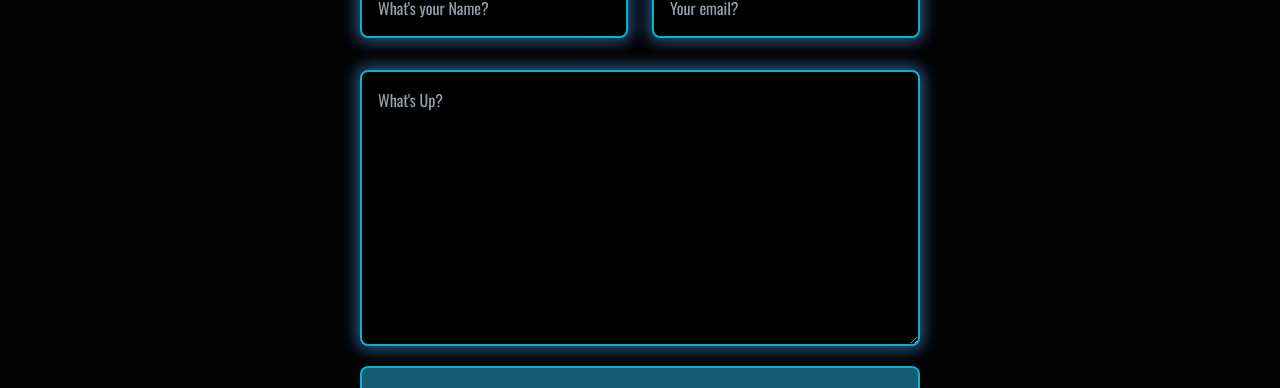
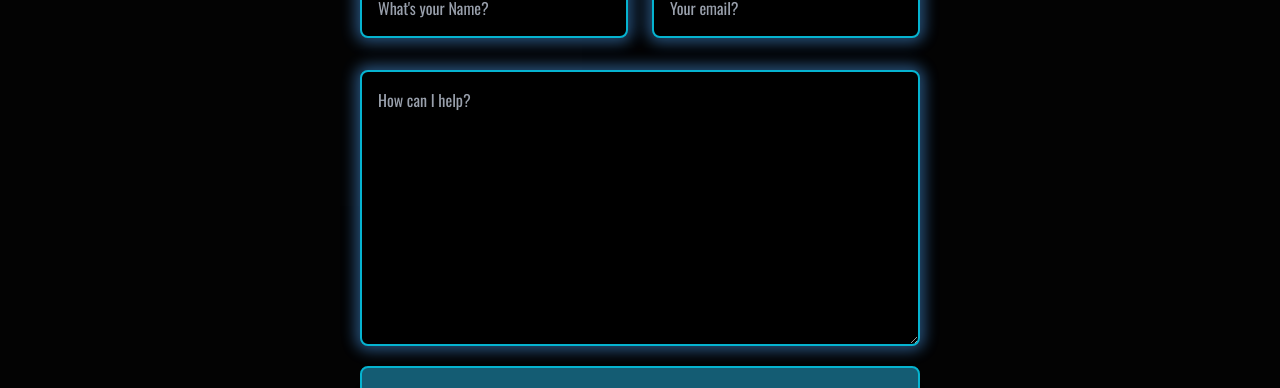
Before and after one commit to Shanehortonm/resume2024, a React (Vite) app: page / in a window 1280 px wide. Shown: the part 4289-4677 px from the top of the page. Built offline with nearby package versions, Linux system fonts and the light colour scheme.

Commit message:
changes to email

```diff
--- a/src/components/Contact.jsx
+++ b/src/components/Contact.jsx
@@ -31,7 +31,7 @@ export const Contact = () => {
         </div>
         <textarea
           className="w-full my-3 rounded-lg bg-black p-4 border-2 border-cyan-500 b_glow text-white"
-          placeholder="What's Up?"
+          placeholder="How can I help?"
           name=""
           id=""
           cols="20"
```
